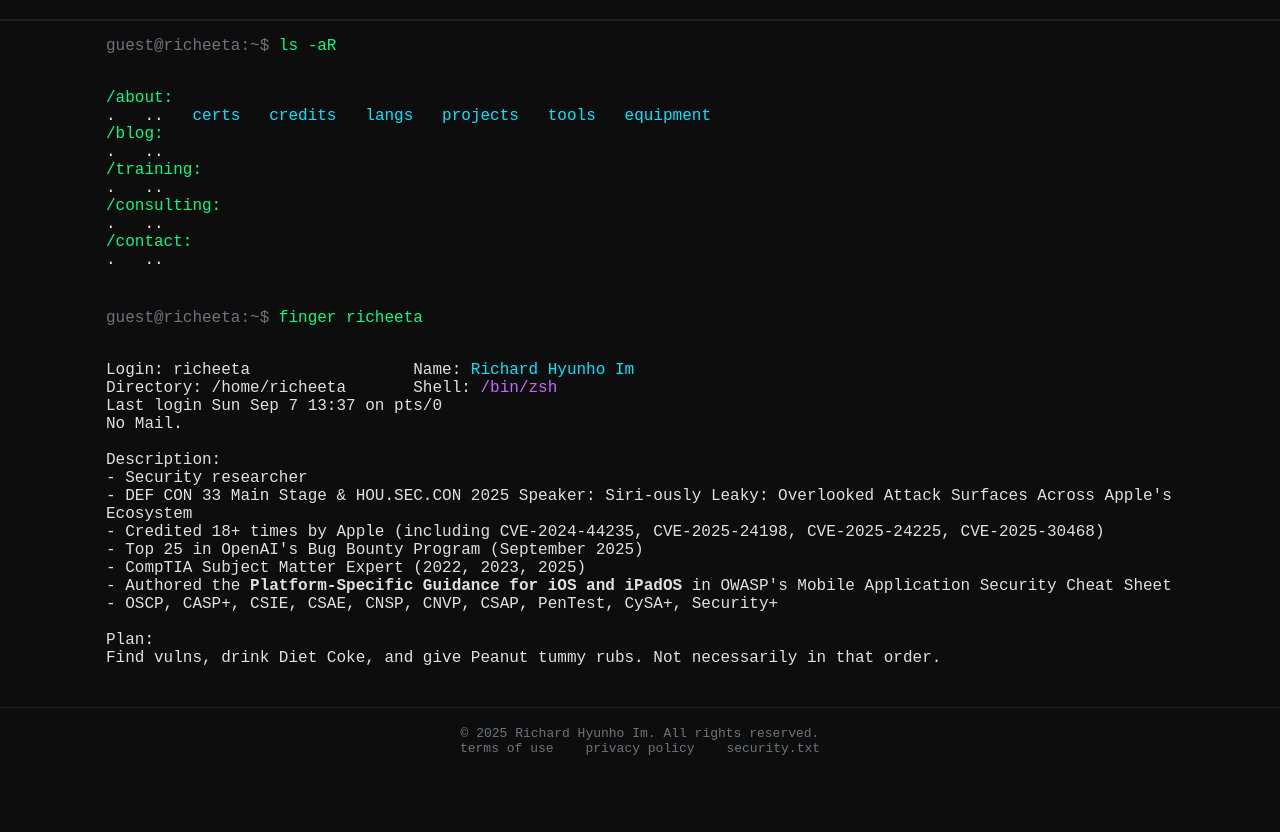
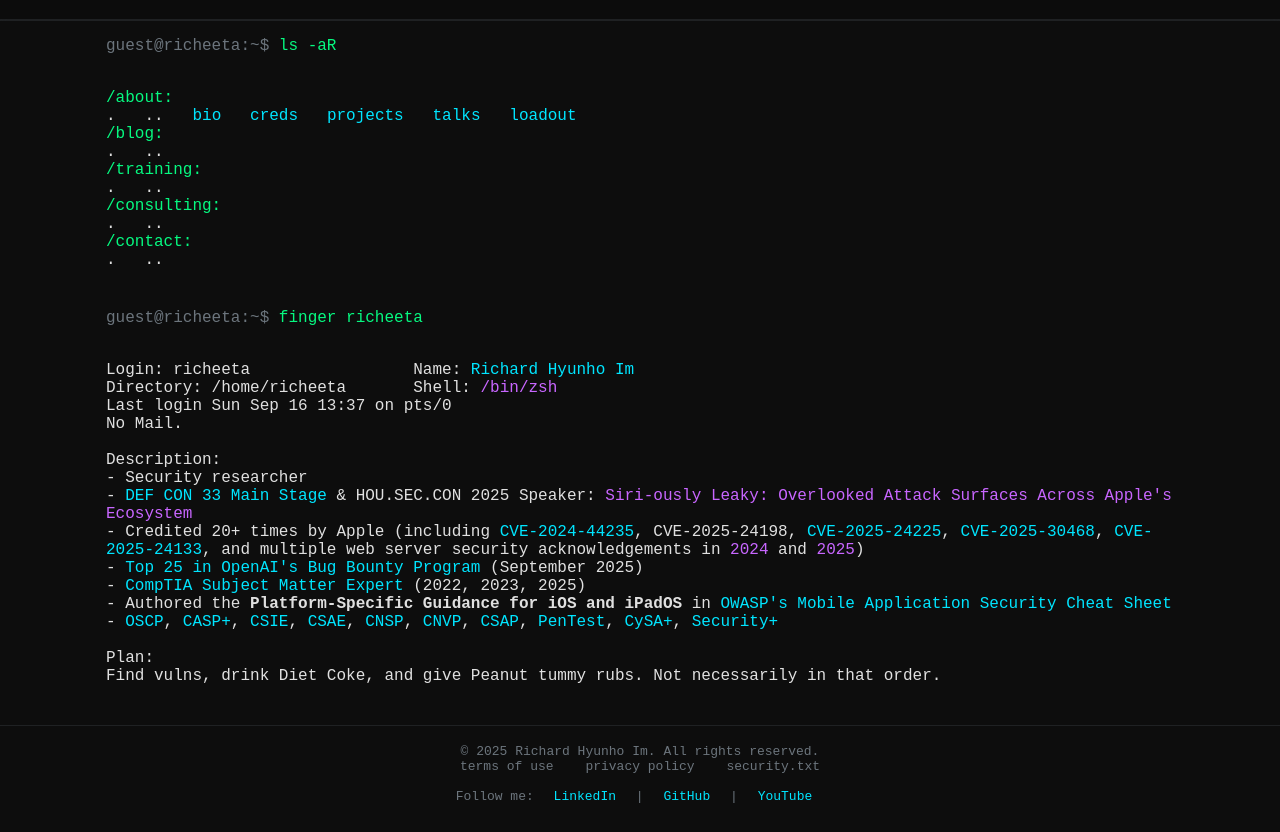
Before and after one commit to richeeta/richardim-nullie-pilot, a plain HTML site: page index.html in a window 1280 px wide. Shown: the part 55-887 px from the top of the page. Before the commit the page ends 839 px from the top, so only its background shows below. Drawn offline with Linux system fonts and the light colour scheme; a web font is replaced by a local one.

Commit message:
updated index.html

```diff
--- a/index.html
+++ b/index.html
@@ -83,12 +83,11 @@
       <div class="dd">
         <a class="flag">about</a>
         <div class="dd-menu">
-          <a class="flag" href="/about/certs">certs</a>
-          <a class="flag" href="/about/credits">credits</a>
-          <a class="flag" href="/about/languages">languages</a>
+          <a class="flag" href="/about/certs">bio</a>
+          <a class="flag" href="/about/creds">creds</a>
           <a class="flag" href="/about/projects">projects</a>
-          <a class="flag" href="/about/tools">tools</a>
-          <a class="flag" href="/about/equipment">equipment</a>
+          <a class="flag" href="/about/talks">talks</a>
+          <a class="flag" href="/about/loadout">loadout</a>
         </div>
       </div>
       <a class="flag" href="/blog">blog</a>
@@ -101,12 +100,11 @@
   <div id="mnav" class="mobile">
     <div class="container">
       <div class="mobile-grid">
-        <a class="flag" href="/about/certs">certs</a>
-        <a class="flag" href="/about/credits">credits</a>
-        <a class="flag" href="/about/languages">languages</a>
+        <a class="flag" href="/about/bio">bio</a>
+        <a class="flag" href="/about/creds">creds</a>
         <a class="flag" href="/about/projects">projects</a>
-        <a class="flag" href="/about/tools">tools</a>
-        <a class="flag" href="/about/equipment">equipment</a>
+        <a class="flag" href="/about/talks">talks</a>
+        <a class="flag" href="/about/loadout">loadout</a>
         <a class="flag" href="/blog">blog</a>
         <a class="flag" href="/training">training</a>
         <a class="flag" href="/consulting">consulting</a>
@@ -121,7 +119,7 @@
   <p class="prompt">guest@richeeta:~$ <span class="cmd">ls -aR</span></p>
   <div class="block">
 <span class="primary">/about:</span>
-.   ..   <a href="/about/certs" class="secondary">certs</a>   <a href="/about/credits" class="secondary">credits</a>   <a href="/about/languages" class="secondary">langs</a>   <a href="/about/projects" class="secondary">projects</a>   <a href="/about/tools" class="secondary">tools</a>   <a href="/about/equipment" class="secondary">equipment</a>
+.   ..   <a href="/about/bio" class="secondary">bio</a>   <a href="/about/creds" class="secondary">creds</a>   <a href="/about/projects" class="secondary">projects</a>   <a href="/about/talks" class="secondary">talks</a>   <a href="/about/loadout" class="secondary">loadout</a>
 <span class="primary">/blog:</span>
 .   ..
 <span class="primary">/training:</span>
@@ -136,17 +134,17 @@
   <div class="block">
 Login: richeeta                 Name: <span class="secondary">Richard Hyunho Im</span>
 Directory: /home/richeeta       Shell: <span class="accent">/bin/zsh</span>
-Last login Sun Sep 7 13:37 on pts/0
+Last login Sun Sep 16 13:37 on pts/0
 No Mail.
 
 Description:
 - Security researcher
-- DEF CON 33 Main Stage & HOU.SEC.CON 2025 Speaker: <a href="https://www.youtube.com/watch?v=1d381JJPj7k">Siri-ously Leaky: Overlooked Attack Surfaces Across Apple's Ecosystem</a>
-- Credited 18+ times by Apple (including <a href="https://support.apple.com/en-us/121563">CVE-2024-44235</a>, <a href="https://support.apple.com/en-us/122371">CVE-2025-24198</a>, <a href="https://support.apple.com/en-afri/122405">CVE-2025-24225</a>, CVE-2025-30468)
-- <a href="https://bugcrowd.com/engagements/openai/hall_of_fames">Top 25 in OpenAI's Bug Bounty Program</a> (September 2025)
-- <a href="https://www.credly.com/badges/0d34dc7b-29c5-4f9f-85e7-e7218917730a">CompTIA Subject Matter Expert</a> (2022, 2023, 2025)
-- Authored the <b>Platform-Specific Guidance for iOS and iPadOS</b> in <a href="https://cheatsheetseries.owasp.org/cheatsheets/Mobile_Application_Security_Cheat_Sheet.html#ios-and-ipados">OWASP's Mobile Application Security Cheat Sheet</a>
-- <a href="https://credentials.offsec.com/8470e543-9a67-4b8d-9adf-de8c21d954d3#acc.1pHIB8uT">OSCP</a>, <a href="https://www.credly.com/badges/1cfb9654-3ca4-43a4-bb40-ef9c56fb8f0e">CASP+</a>, <a href="https://www.credly.com/badges/58bdc8af-7ab9-427f-b599-3c65d6767d62">CSIE</a>, <a href="https://www.credly.com/badges/7e7fada3-632c-442c-9028-5984bd7ef079">CSAE</a>, <a href="https://www.credly.com/badges/509ca39c-ebf8-443e-bba4-c9c481198a2a">CNSP</a>, <a href="https://www.credly.com/badges/672b7024-2237-46d8-aa19-e98b7c682233">CNVP</a>, <a href="https://www.credly.com/badges/d48db402-2dd3-418e-a01f-1a785d39f0f0">CSAP</a>, <a href="https://www.credly.com/badges/cdb2019f-899a-4474-8c78-300fc293c1e4">PenTest</a>, <a href="https://www.credly.com/badges/2e1ce783-4d0e-401f-929c-0c974f26deac">CySA+</a>, <a href="https://www.credly.com/badges/b56da35a-d759-43cc-8a97-d081acc7608a">Security+</a>
+- <a class="secondary" href="https://defcon.org/html/defcon-33/dc-33-speakers.html#content_60315">DEF CON 33 Main Stage</a> & HOU.SEC.CON 2025 Speaker: <a class="accent" href="https://www.youtube.com/watch?v=1d381JJPj7k">Siri-ously Leaky: Overlooked Attack Surfaces Across Apple's Ecosystem</a>
+- Credited 20+ times by Apple (including <a class="secondary" href="https://support.apple.com/en-us/121563">CVE-2024-44235</a>, <a href="https://support.apple.com/en-us/122371">CVE-2025-24198</a>, <a class="secondary" href="https://support.apple.com/en-afri/122405">CVE-2025-24225</a>, <a class="secondary" href="https://support.apple.com/en-us/125108">CVE-2025-30468</a>, <a class="secondary" href="https://support.apple.com/en-us/125108">CVE-2025-24133</a>, and multiple web server security acknowledgements in <a class="accent" href="https://support.apple.com/en-us/102774">2024</a> and <a class="accent" href="https://support.apple.com/en-us/102774">2025</a>)
+- <a class="secondary" href="https://bugcrowd.com/engagements/openai/hall_of_fames">Top 25 in OpenAI's Bug Bounty Program</a> (September 2025)
+- <a class="secondary" href="https://www.credly.com/badges/8876aae8-1a37-4c2d-9a75-3b78ec98674f">CompTIA Subject Matter Expert</a> (2022, 2023, 2025)
+- Authored the <b>Platform-Specific Guidance for iOS and iPadOS</b> in <a class="secondary"  href="https://cheatsheetseries.owasp.org/cheatsheets/Mobile_Application_Security_Cheat_Sheet.html#ios-and-ipados">OWASP's Mobile Application Security Cheat Sheet</a>
+- <a class="secondary" href="https://credentials.offsec.com/8470e543-9a67-4b8d-9adf-de8c21d954d3#acc.1pHIB8uT">OSCP</a>, <a class="secondary" href="https://www.credly.com/badges/1cfb9654-3ca4-43a4-bb40-ef9c56fb8f0e">CASP+</a>, <a class="secondary" href="https://www.credly.com/badges/58bdc8af-7ab9-427f-b599-3c65d6767d62">CSIE</a>, <a class="secondary" href="https://www.credly.com/badges/7e7fada3-632c-442c-9028-5984bd7ef079">CSAE</a>, <a class="secondary" href="https://www.credly.com/badges/509ca39c-ebf8-443e-bba4-c9c481198a2a">CNSP</a>, <a class="secondary" href="https://www.credly.com/badges/672b7024-2237-46d8-aa19-e98b7c682233">CNVP</a>, <a class="secondary" href="https://www.credly.com/badges/d48db402-2dd3-418e-a01f-1a785d39f0f0">CSAP</a>, <a class="secondary" href="https://www.credly.com/badges/cdb2019f-899a-4474-8c78-300fc293c1e4">PenTest</a>, <a class="secondary" href="https://www.credly.com/badges/2e1ce783-4d0e-401f-929c-0c974f26deac">CySA+</a>, <a class="secondary" href="https://www.credly.com/badges/b56da35a-d759-43cc-8a97-d081acc7608a">Security+</a>
 
 Plan:
 Find vulns, drink Diet Coke, and give Peanut tummy rubs. Not necessarily in that order.
@@ -157,7 +155,8 @@
   © 2025 Richard Hyunho Im. All rights reserved.<br />
   <a href="#" class="flag">terms of use</a>
   <a href="#" class="flag">privacy policy</a>
-  <a href="/security.txt" class="flag">security.txt</a>
+  <a href="/security.txt" class="flag">security.txt</a><br /><br />
+  Follow me: <a class="secondary" href="https://linkedin.com/in/richeeta">LinkedIn</a> | <a class="secondary" href="https://github.com/richeeta">GitHub</a> | <a class="secondary" href="https://youtube.com/@richeeta">YouTube</a>
 </footer>
 
 <script>
```
